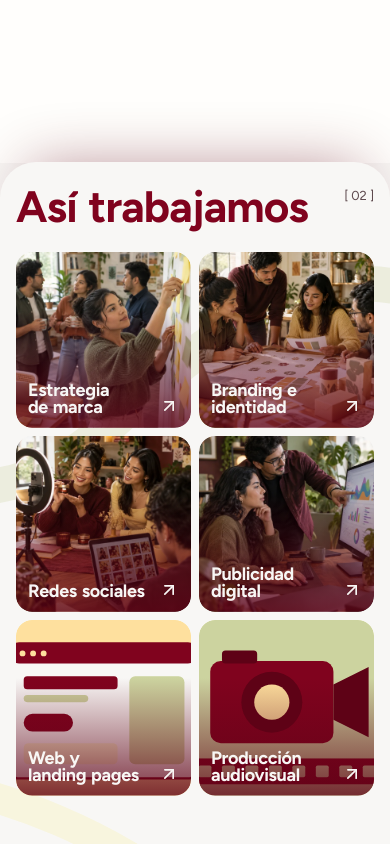
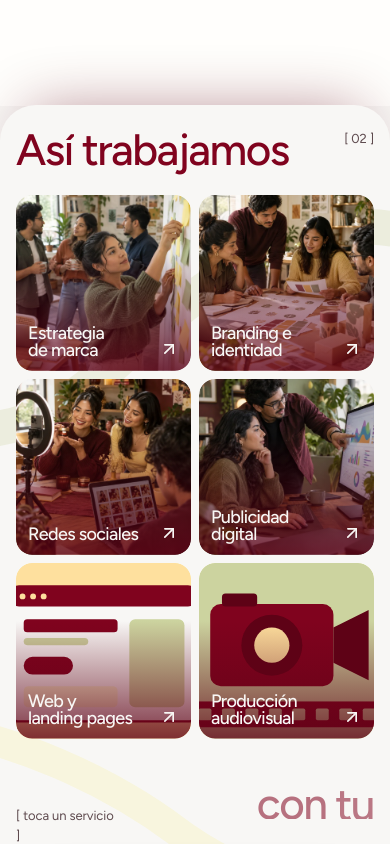
Before and after one commit to paololache/tucherryweb, a Next.js app: page / in a window 390 px wide. Shown: the part 1680-2524 px from the top of the page. Built offline with nearby package versions, Linux system fonts and the light colour scheme.

Commit message:
Afina los títulos de Quiénes somos a Servicios

```diff
--- a/app/globals.css
+++ b/app/globals.css
@@ -61,6 +61,8 @@ body {
 
 /* Titulares: display family en negrita, sentence case */
 .display { font-family: var(--font-display); font-weight: 700; letter-spacing: -0.02em; word-spacing: 0.05em; line-height: 0.95; }
+/* Variante más fina y apretada (de Quiénes somos a Servicios): Figtree no tiene eje de ancho */
+.display-slim { font-weight: 500; letter-spacing: -0.035em; word-spacing: 0; }
 h1, h2, h3, .display { text-wrap: balance; }
 p { text-wrap: pretty; }
 /* Overline: único uso de mayúsculas, eco de la línea STUDIO del logotipo */
--- a/components/sections/intro.tsx
+++ b/components/sections/intro.tsx
@@ -47,7 +47,7 @@ export function About() {
           <span>[ quiénes somos ]</span>
           <span>[ 01 ]</span>
         </div>
-        <p className="display mt-10 max-w-[1180px] text-[clamp(30px,4.6vw,72px)] leading-[1.04] text-wine md:mt-16">
+        <p className="display display-slim mt-10 max-w-[1180px] text-[clamp(30px,4.6vw,72px)] leading-[1.04] text-wine md:mt-16">
           <Masked
             text="[_Tu_Cherry_Studio_] es un estudio creativo construido sobre → propósito, intención y cercanía FOCO En un mundo lleno de ruido, ayudamos a las marcas a bajar el volumen, afinar su mensaje y decir exactamente lo que importa."
             mark={{ "[_Tu_Cherry_Studio_]": "hl", "→": "arrow", FOCO: "tag" }}
@@ -61,7 +61,7 @@ export function About() {
           ].map(([t, x], i) => (
             <div key={t} className="reveal border-t border-cherry/20 pt-4" style={{ ["--d" as string]: `${i * 0.1}s` }}>
               <p className="text-[13px] text-muted">[ {String(i + 1).padStart(2, "0")} ]</p>
-              <p className="display mt-1 text-[26px]">{t}</p>
+              <p className="display display-slim mt-1 text-[26px]">{t}</p>
               <p className="mt-1 text-muted">{x}</p>
             </div>
           ))}
@@ -85,7 +85,7 @@ export function Work() {
       </svg>
       <div className="mx-auto max-w-[1320px]">
         <div className="flex items-start justify-between">
-          <h2 id="trabajo-title" className="display text-[clamp(44px,7vw,112px)] leading-[0.9] text-cherry">
+          <h2 id="trabajo-title" className="display display-slim text-[clamp(44px,7vw,112px)] leading-[0.9] text-cherry">
             <Masked text="Así trabajamos" />
           </h2>
           <span className="text-[13px] text-muted">[ 02 ]</span>
@@ -109,7 +109,7 @@ export function Work() {
                   )}
                   <span className="absolute inset-x-0 bottom-0 h-2/3 bg-gradient-to-t from-wine/80 to-transparent" aria-hidden />
                   <span className="absolute bottom-3 left-3 right-3 flex items-end justify-between gap-2 text-porcelain">
-                    <span className="display text-[18px] sm:text-[22px]">{s.title}</span>
+                    <span className="display display-slim text-[18px] sm:text-[22px]">{s.title}</span>
                     <ArrowUpRight className="size-5 shrink-0 transition-transform group-hover:-translate-y-0.5 group-hover:translate-x-0.5" aria-hidden />
                   </span>
                 </button>
@@ -120,7 +120,7 @@ export function Work() {
 
         <div className="mt-6 flex items-end justify-between gap-6 md:mt-8">
           <span className="text-[13px] text-muted">[ toca un servicio ]</span>
-          <p className="display text-right text-[clamp(44px,7vw,112px)] leading-[0.9] text-cherry">
+          <p className="display display-slim text-right text-[clamp(44px,7vw,112px)] leading-[0.9] text-cherry">
             <Masked text="con tu marca" />
           </p>
         </div>
@@ -138,7 +138,7 @@ export function Manifesto() {
           <span>[ nuestra mirada ]</span>
           <span>[ 03 ]</span>
         </div>
-        <h2 id="manifiesto-title" className="display mt-10 text-[clamp(34px,6.2vw,100px)] leading-[0.98] md:mt-14">
+        <h2 id="manifiesto-title" className="display display-slim mt-10 text-[clamp(34px,6.2vw,100px)] leading-[0.98] md:mt-14">
           <Masked
             text="La mejor forma de entender el [_marketing_con_propósito_] es ver tu propia marca → a través de nuestra mirada."
             mark={{ "[_marketing_con_propósito_]": "hl", "→": "arrow" }}
--- a/components/sections/marquee.tsx
+++ b/components/sections/marquee.tsx
@@ -9,7 +9,7 @@ export function Marquee() {
           <ul key={k} aria-hidden={k === 1} className="flex shrink-0 animate-marquee items-center gap-8 group-hover:[animation-play-state:paused]">
             {WORDS.map((w) => (
               <li key={w} className="flex items-center gap-8">
-                <span className="display whitespace-nowrap text-[30px]">{w}</span>
+                <span className="display display-slim whitespace-nowrap text-[30px]">{w}</span>
                 <span className="size-2.5 rounded-full bg-cherry [animation:float_6s_ease-in-out_infinite_alternate]" aria-hidden />
               </li>
             ))}
--- a/components/sections/services.tsx
+++ b/components/sections/services.tsx
@@ -23,7 +23,7 @@ export function Services() {
         <div className="mb-10 flex flex-col justify-between gap-4 md:flex-row md:items-end">
           <div>
             <p className="eyebrow text-muted">Servicios</p>
-            <h2 id="servicios-title" className="display mt-3 max-w-3xl text-[clamp(44px,6vw,88px)]"><SplitText text="Todo lo que tu marca necesita para crecer" /></h2>
+            <h2 id="servicios-title" className="display display-slim mt-3 max-w-3xl text-[clamp(44px,6vw,88px)]"><SplitText text="Todo lo que tu marca necesita para crecer" /></h2>
           </div>
           <p className="max-w-sm text-muted">Trabajamos por proyecto o como tu equipo de marketing mensual.</p>
         </div>
@@ -50,7 +50,7 @@ export function Services() {
                       className="group flex w-full items-center gap-4 py-5 text-left sm:gap-6"
                     >
                       <span className="w-6 shrink-0 text-sm text-muted tabular-nums">{String(i + 1).padStart(2, "0")}</span>
-                      <span className={cn("display flex-1 text-[clamp(30px,3.6vw,52px)] transition-[transform,color] duration-300", open ? "translate-x-2" : "text-cherry/55 group-hover:text-cherry")}>
+                      <span className={cn("display display-slim flex-1 text-[clamp(30px,3.6vw,52px)] transition-[transform,color] duration-300", open ? "translate-x-2" : "text-cherry/55 group-hover:text-cherry")}>
                         {s.title}
                       </span>
                       <span className={cn("grid size-10 shrink-0 place-items-center rounded-full border border-cherry/30 transition-transform duration-300", open && "rotate-45 border-cherry bg-cherry text-porcelain")} aria-hidden>
```
